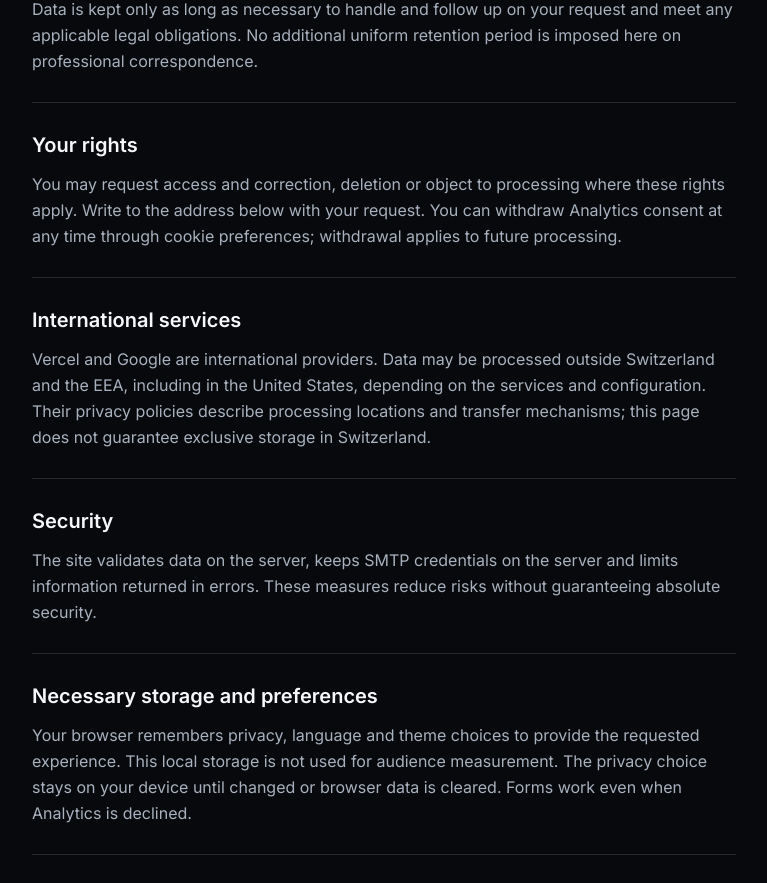
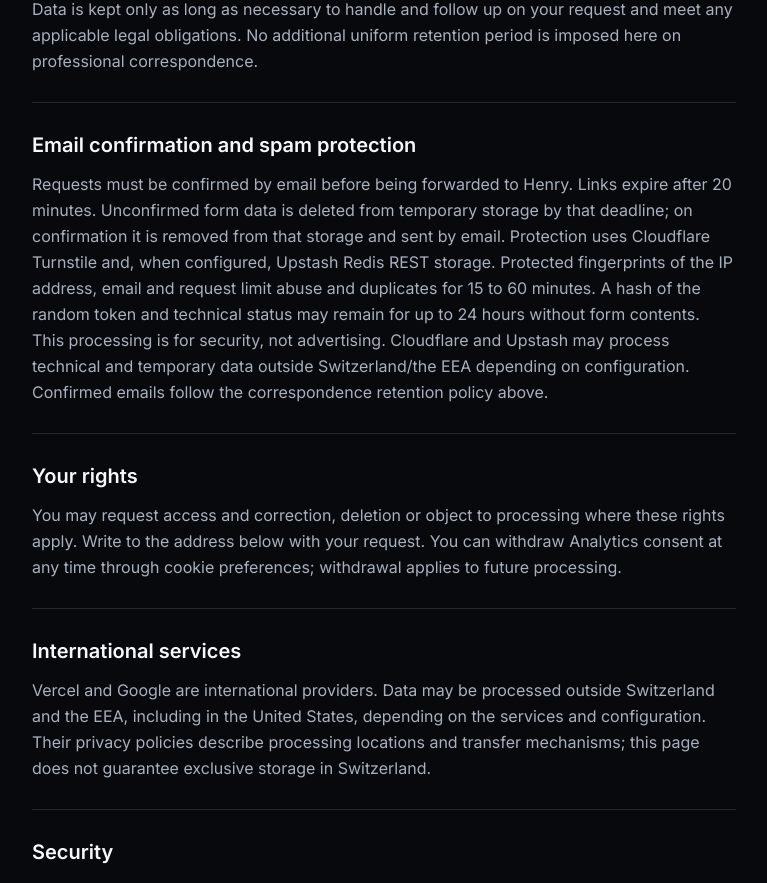
Before and after one commit to henryTeran/portofolio, a React (Vite) app: page /en/privacy in a window 1280 px wide. Shown: the part 1180-2063 px from the top of the page, without its empty margins (256-1023 px from the left). Built offline with nearby package versions, Linux system fonts and the light colour scheme; no server answers.

Commit message:
privacy: document anti-spam processing and configuration

```diff
--- a/src/privacy/policy.ts
+++ b/src/privacy/policy.ts
@@ -11,6 +11,7 @@ export const policies: Record<LanguageCode, Policy> = {
       { title: 'Utilisation des données', text: 'Ces informations servent à répondre à votre demande, évaluer une collaboration, comprendre un besoin projet, préparer une réponse professionnelle ou commerciale et assurer le suivi. Ce traitement répond à votre démarche de contact ou à votre demande précontractuelle ; les données ne sont pas utilisées pour une newsletter ou de la publicité.' },
       { title: 'Destinataires et services techniques', text: 'Henry Teran reçoit les demandes par email. Vercel assure l’hébergement et les fonctions serveur ; Gmail (Google) assure l’envoi et la réception des emails dans la configuration actuelle. Les services techniques peuvent traiter des métadonnées de connexion (adresse IP, date, informations techniques) nécessaires à la fourniture et à la sécurité du service. Google Analytics 4 reçoit des informations de navigation uniquement si vous activez Analytics. Le contenu des formulaires n’est pas transmis à GA4 par ce site.' },
       { title: 'Conservation', text: 'Les données sont conservées uniquement pendant la durée nécessaire au traitement et au suivi de la demande et aux obligations légales éventuelles. Aucune durée uniforme supplémentaire n’est imposée ici aux échanges professionnels.' },
+      { title: 'Confirmation email et protection anti-spam', text: 'Une demande doit être confirmée par email avant sa transmission à Henry. Le lien expire après 20 minutes. Les données non confirmées sont supprimées du stockage temporaire au plus tard à cette échéance ; après confirmation, elles sont retirées de ce stockage et transmises par email. La protection utilise Cloudflare Turnstile et, lorsqu’il est configuré, un stockage Redis REST Upstash. Des empreintes protégées de l’adresse IP, de l’email et de la demande limitent les abus et doublons pendant 15 à 60 minutes. Le hash du token aléatoire et un état technique peuvent être conservés jusqu’à 24 heures, sans le contenu du formulaire. Ces traitements assurent la sécurité, sans finalité publicitaire. Cloudflare et Upstash peuvent traiter les données techniques et temporaires hors de Suisse/EEE selon leur configuration. Les emails confirmés suivent la politique de conservation des échanges décrite ci-dessus.' },
       { title: 'Vos droits', text: 'Vous pouvez demander l’accès et la rectification de vos données, leur suppression ou vous opposer au traitement lorsque ces droits s’appliquent. Écrivez à l’adresse ci-dessous en précisant votre demande. Vous pouvez retirer votre consentement Analytics à tout moment via les préférences cookies ; ce retrait concerne les traitements futurs.' },
       { title: 'Services internationaux', text: 'Vercel et Google sont des fournisseurs internationaux. Des données peuvent être traitées hors de Suisse et de l’EEE, notamment aux États-Unis, selon les services et leur configuration. Leurs politiques de confidentialité décrivent leurs lieux de traitement et mécanismes de transfert ; cette page ne constitue pas une garantie de localisation exclusive en Suisse.' },
       { title: 'Sécurité', text: 'Le site valide les données côté serveur, conserve les identifiants SMTP côté serveur et limite le contenu des erreurs retournées. Ces mesures réduisent les risques sans garantir une sécurité absolue.' },
@@ -26,6 +27,7 @@ export const policies: Record<LanguageCode, Policy> = {
       { title: 'How data is used', text: 'This information is used to answer your request, assess a collaboration, understand project requirements, prepare a professional or commercial reply and follow up. Processing responds to your contact or pre-contractual request; data is not used for newsletters or advertising.' },
       { title: 'Recipients and technical services', text: 'Henry Teran receives requests by email. Vercel provides hosting and server functions; Gmail (Google) sends and receives email in the current configuration. Technical providers may process connection metadata (IP address, date, technical information) needed to deliver and secure their services. Google Analytics 4 receives navigation information only if you enable Analytics. This site does not send form contents to GA4.' },
       { title: 'Retention', text: 'Data is kept only as long as necessary to handle and follow up on your request and meet any applicable legal obligations. No additional uniform retention period is imposed here on professional correspondence.' },
+      { title: 'Email confirmation and spam protection', text: 'Requests must be confirmed by email before being forwarded to Henry. Links expire after 20 minutes. Unconfirmed form data is deleted from temporary storage by that deadline; on confirmation it is removed from that storage and sent by email. Protection uses Cloudflare Turnstile and, when configured, Upstash Redis REST storage. Protected fingerprints of the IP address, email and request limit abuse and duplicates for 15 to 60 minutes. A hash of the random token and technical status may remain for up to 24 hours without form contents. This processing is for security, not advertising. Cloudflare and Upstash may process technical and temporary data outside Switzerland/the EEA depending on configuration. Confirmed emails follow the correspondence retention policy above.' },
       { title: 'Your rights', text: 'You may request access and correction, deletion or object to processing where these rights apply. Write to the address below with your request. You can withdraw Analytics consent at any time through cookie preferences; withdrawal applies to future processing.' },
       { title: 'International services', text: 'Vercel and Google are international providers. Data may be processed outside Switzerland and the EEA, including in the United States, depending on the services and configuration. Their privacy policies describe processing locations and transfer mechanisms; this page does not guarantee exclusive storage in Switzerland.' },
       { title: 'Security', text: 'The site validates data on the server, keeps SMTP credentials on the server and limits information returned in errors. These measures reduce risks without guaranteeing absolute security.' },
@@ -41,6 +43,7 @@ export const policies: Record<LanguageCode, Policy> = {
       { title: 'Uso de los datos', text: 'La información permite responder a tu solicitud, evaluar una colaboración, comprender un proyecto, preparar una respuesta profesional o comercial y realizar su seguimiento. El tratamiento responde a tu contacto o solicitud precontractual; los datos no se utilizan para newsletters ni publicidad.' },
       { title: 'Destinatarios y servicios técnicos', text: 'Henry Teran recibe las solicitudes por email. Vercel proporciona alojamiento y funciones de servidor; Gmail (Google) envía y recibe los emails en la configuración actual. Los proveedores técnicos pueden tratar metadatos de conexión (dirección IP, fecha, información técnica) necesarios para prestar y proteger el servicio. Google Analytics 4 recibe información de navegación solo si activas Analytics. Este sitio no envía el contenido de los formularios a GA4.' },
       { title: 'Conservación', text: 'Los datos se conservan únicamente durante el tiempo necesario para atender y seguir la solicitud y cumplir eventuales obligaciones legales. No se establece aquí un plazo uniforme adicional para la correspondencia profesional.' },
+      { title: 'Confirmación por email y protección antispam', text: 'Las solicitudes deben confirmarse por email antes de transmitirse a Henry. Los enlaces caducan en 20 minutos. Los datos sin confirmar se eliminan del almacenamiento temporal como máximo al vencer ese plazo; al confirmar, se retiran de ese almacenamiento y se envían por email. La protección utiliza Cloudflare Turnstile y, cuando se configura, almacenamiento Redis REST de Upstash. Huellas protegidas de la IP, el email y la solicitud limitan abusos y duplicados durante 15 a 60 minutos. Un hash del token aleatorio y un estado técnico pueden mantenerse hasta 24 horas sin el contenido del formulario. Este tratamiento protege el servicio, sin finalidad publicitaria. Cloudflare y Upstash pueden tratar datos técnicos y temporales fuera de Suiza/EEE según la configuración. Los emails confirmados siguen la política de conservación de correspondencia anterior.' },
       { title: 'Tus derechos', text: 'Puedes solicitar acceso, rectificación, supresión u oponerte al tratamiento cuando estos derechos sean aplicables. Escribe a la dirección indicada abajo detallando tu solicitud. Puedes retirar el consentimiento de Analytics en cualquier momento desde las preferencias de cookies; la retirada afecta a tratamientos futuros.' },
       { title: 'Servicios internacionales', text: 'Vercel y Google son proveedores internacionales. Los datos pueden tratarse fuera de Suiza y del EEE, incluidos Estados Unidos, según los servicios y su configuración. Sus políticas describen ubicaciones y mecanismos de transferencia; esta página no garantiza un almacenamiento exclusivo en Suiza.' },
       { title: 'Seguridad', text: 'El sitio valida los datos en el servidor, conserva allí las credenciales SMTP y limita la información devuelta en errores. Estas medidas reducen riesgos sin garantizar una seguridad absoluta.' },
```
Also changed, not shown: 1 other file (tests, documents, lock files or other folders).
